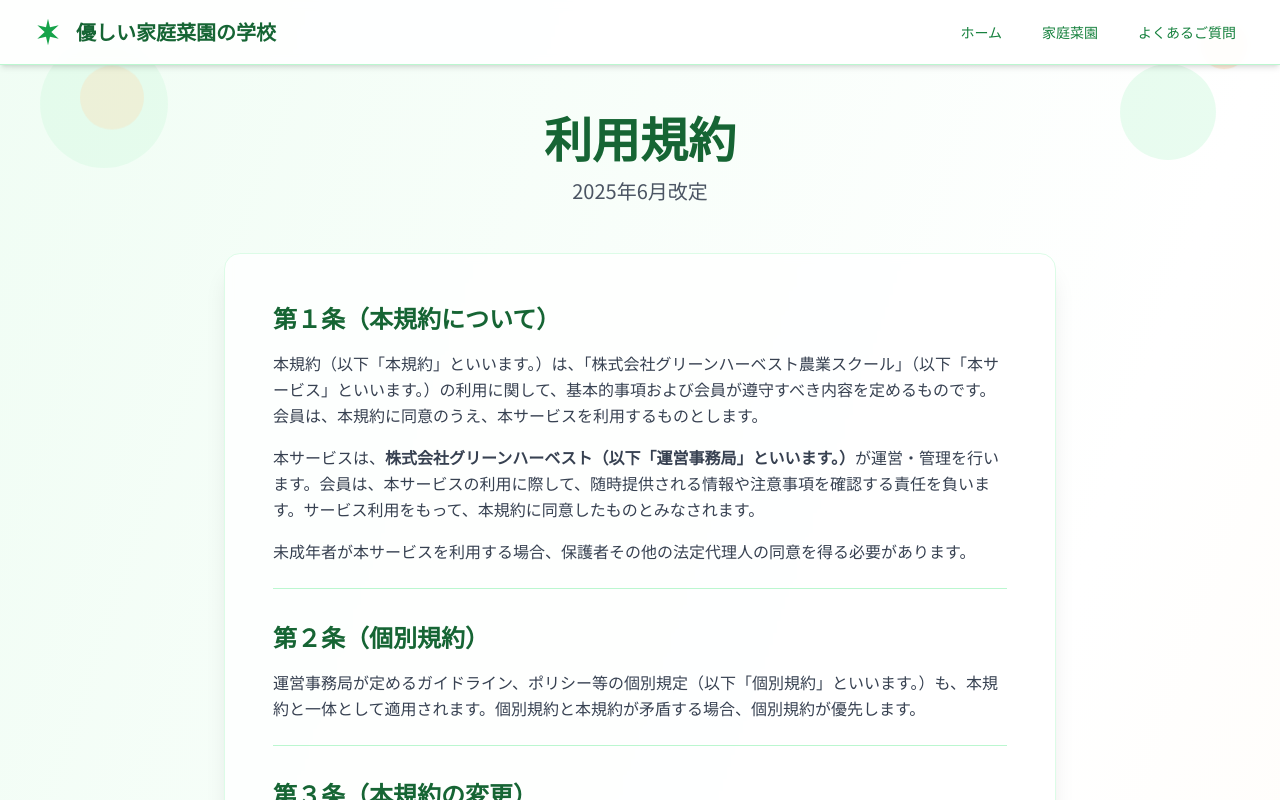
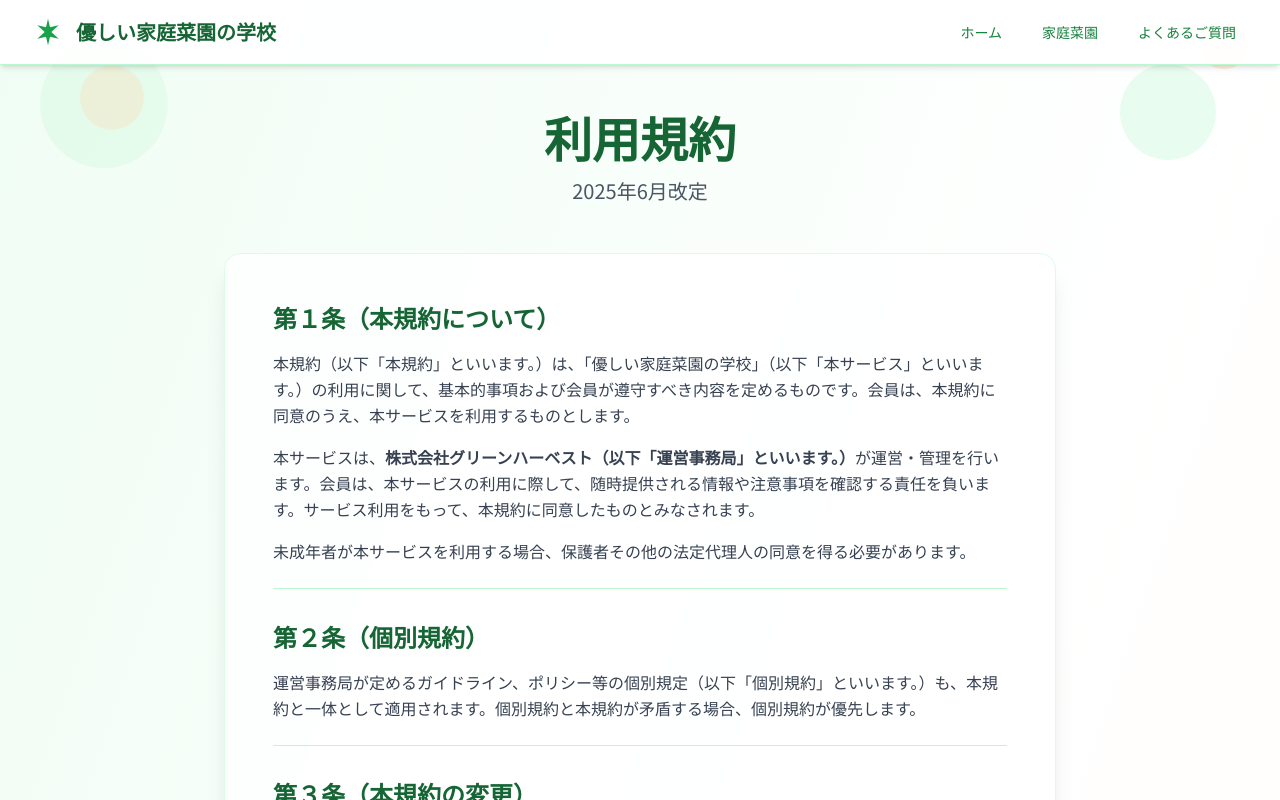
Before and after one commit to axprinc/agricultural-school-site, a Next.js app: page /terms in a window 1280 px wide. Shown: the top 800 px of the page. Built offline with nearby package versions, Linux system fonts and the light colour scheme.

Commit message:
利用規約のサービス名を「優しい家庭菜園の学校」に変更

```diff
--- a/src/app/terms/page.tsx
+++ b/src/app/terms/page.tsx
@@ -72,7 +72,7 @@ export default function TermsPage() {
               <div className="border-b border-farm-green-200 pb-6">
                 <h2 className="text-2xl font-bold text-farm-green-800 mb-4">第１条（本規約について）</h2>
                 <p className="mb-4">
-                  本規約（以下「本規約」といいます。）は、「株式会社グリーンハーベスト農業スクール」（以下「本サービス」といいます。）の利用に関して、基本的事項および会員が遵守すべき内容を定めるものです。会員は、本規約に同意のうえ、本サービスを利用するものとします。
+                  本規約（以下「本規約」といいます。）は、「優しい家庭菜園の学校」（以下「本サービス」といいます。）の利用に関して、基本的事項および会員が遵守すべき内容を定めるものです。会員は、本規約に同意のうえ、本サービスを利用するものとします。
                 </p>
                 <p className="mb-4">
                   本サービスは、<strong>株式会社グリーンハーベスト（以下「運営事務局」といいます。）</strong>が運営・管理を行います。会員は、本サービスの利用に際して、随時提供される情報や注意事項を確認する責任を負います。サービス利用をもって、本規約に同意したものとみなされます。
```
